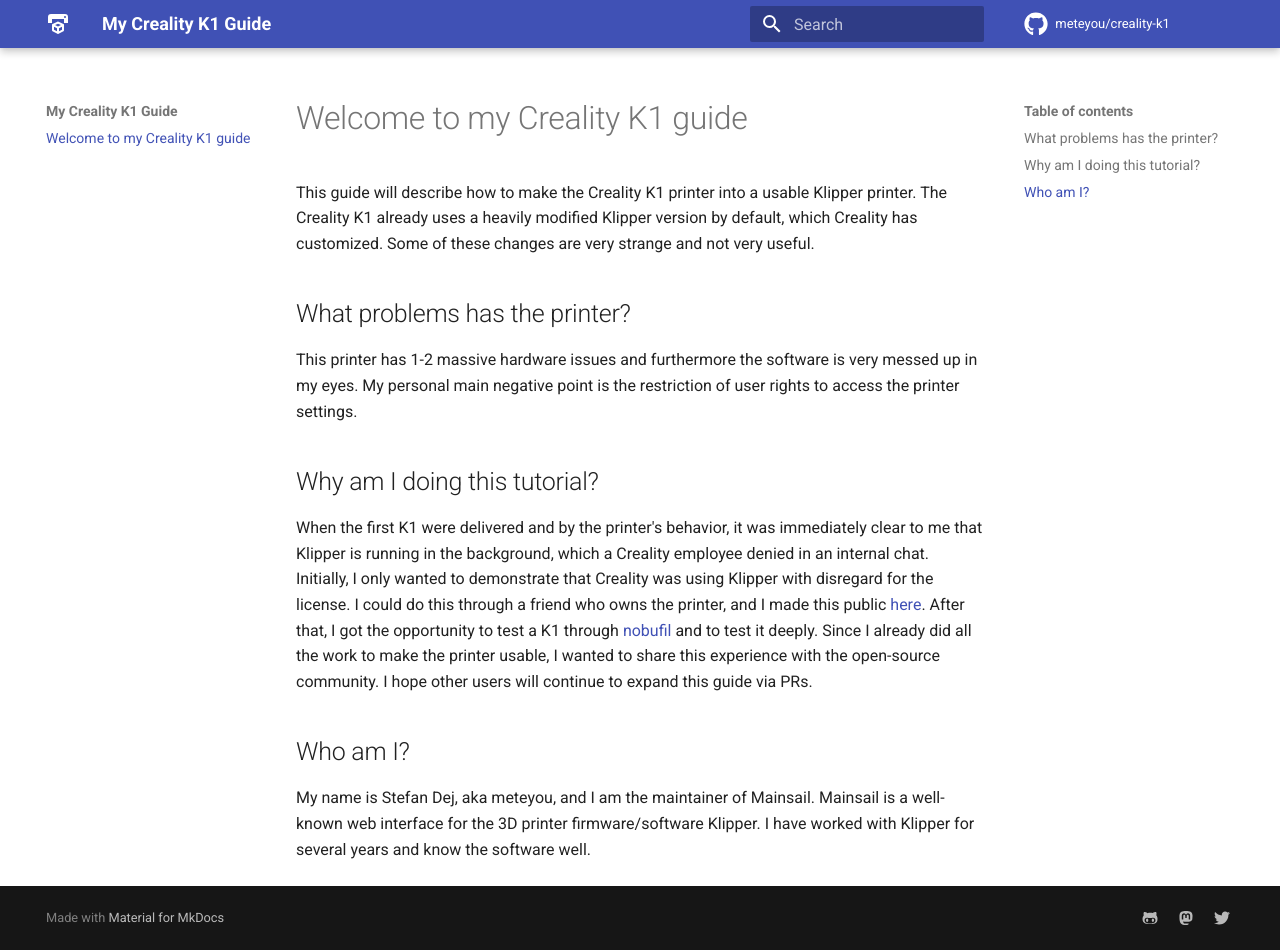
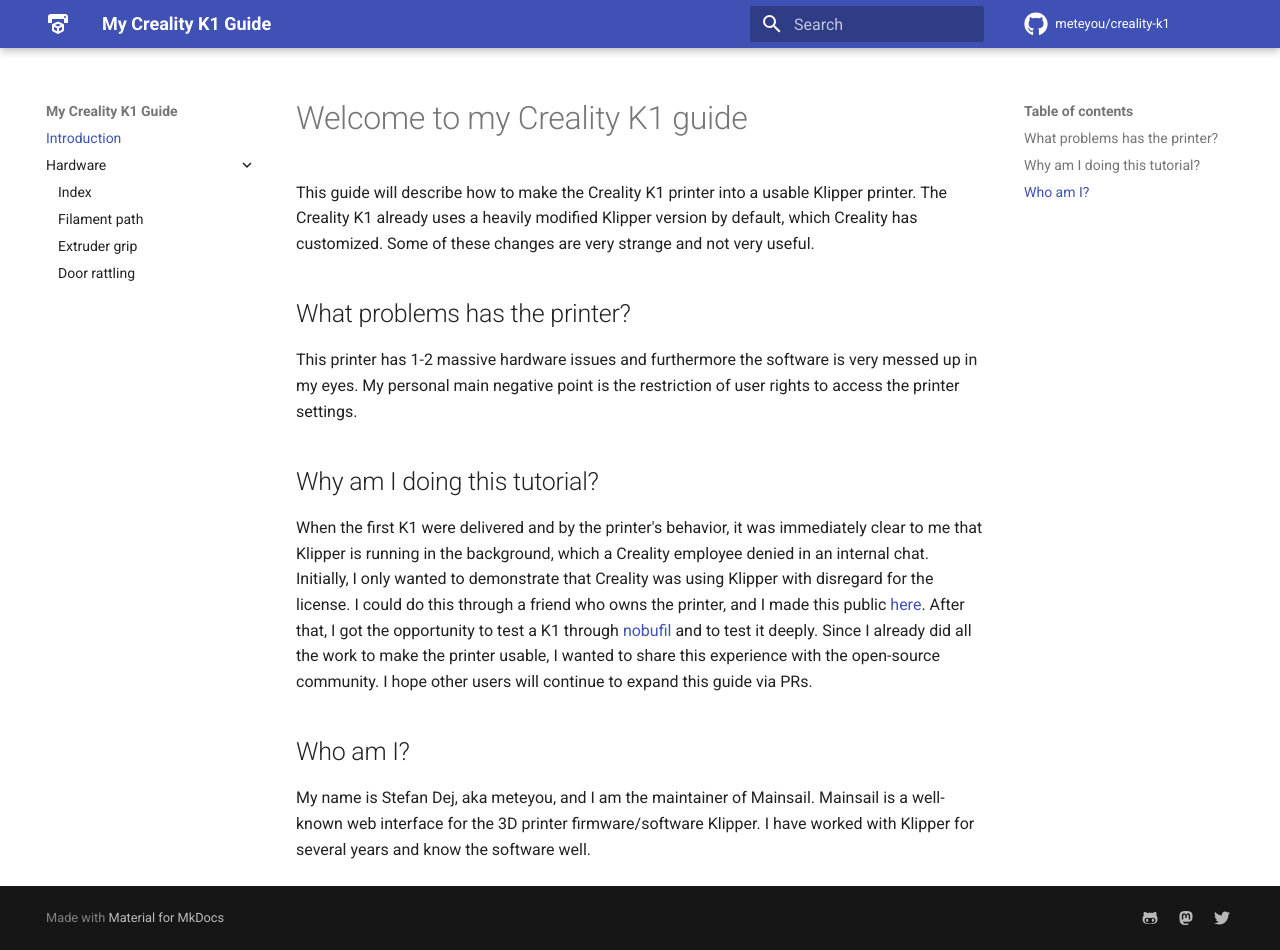
Before and after one commit to meteyou/creality-k1, an MkDocs documentation site: the page built from docs/index.md, in a window 1280 px wide and 950 px high. Built offline with MkDocs 1.6.1 and Material for MkDocs 9.7.7, drawn with Linux system fonts in a browser that asks for light colours; comment, search, counter and statistics services are not loaded.

Commit message:
docs: add navigation
Signed-off-by: Stefan Dej <meteyou@gmail.com>

```diff
--- a/mkdocs.yml
+++ b/mkdocs.yml
@@ -1,6 +1,8 @@
 site_name: My Creality K1 Guide
 theme:
   name: material
+  features:
+    - navigation.expand
   icon:
     logo: material/printer-3d
     repo: fontawesome/brands/github
@@ -9,6 +11,15 @@
 # add repo to mkdocs
 repo_name: meteyou/creality-k1
 repo_url: https://github.com/meteyou/creality-k1
+
+# navigation
+nav:
+  - Introduction: index.md
+  - Hardware:
+      - Index: hardware/index.md
+      - Filament path: hardware/filament-path.md
+      - Extruder grip: hardware/extruder-grip.md
+      - Door rattling: hardware/door-rattling.md
 
 # add some social media buttons to the footer
 extra:
```
